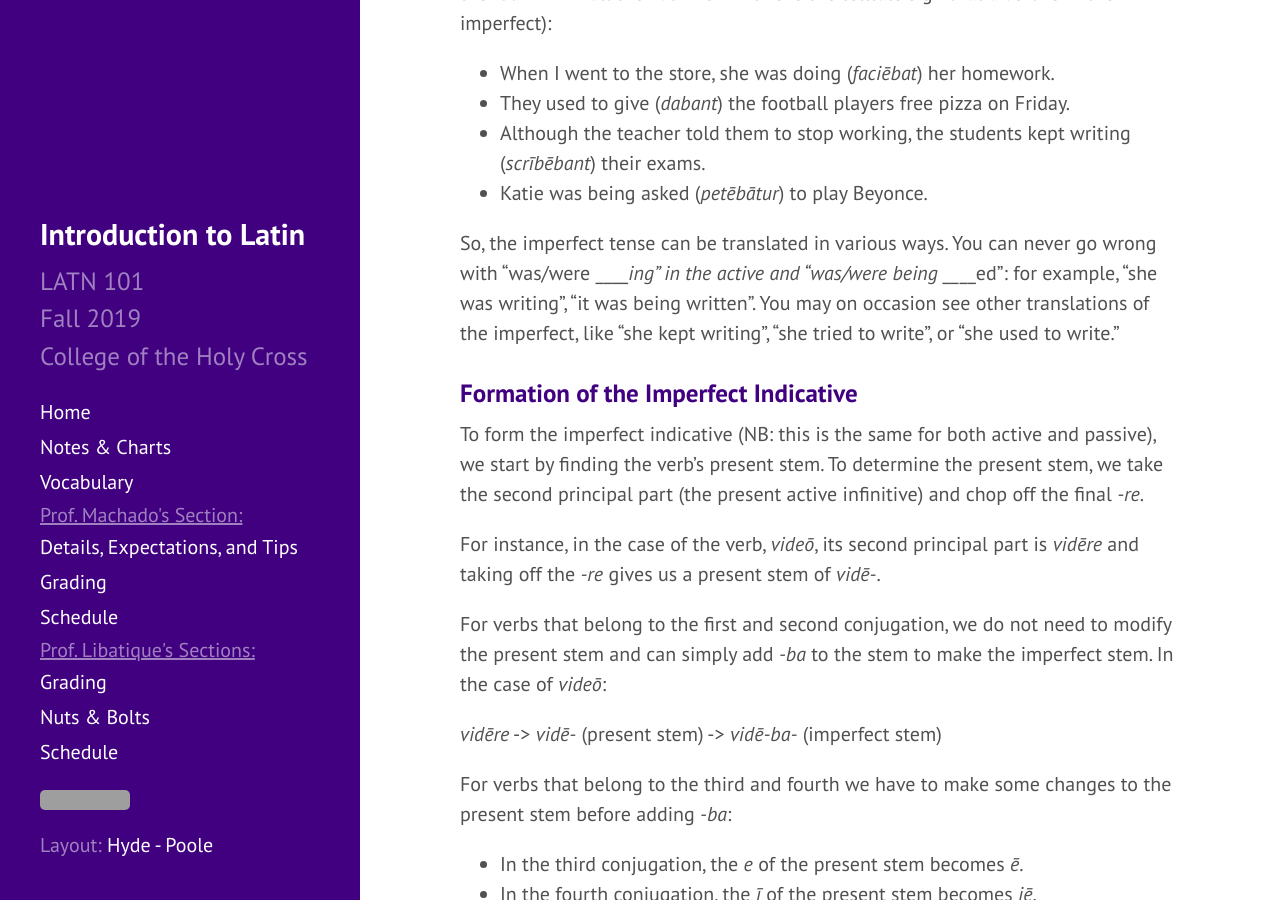
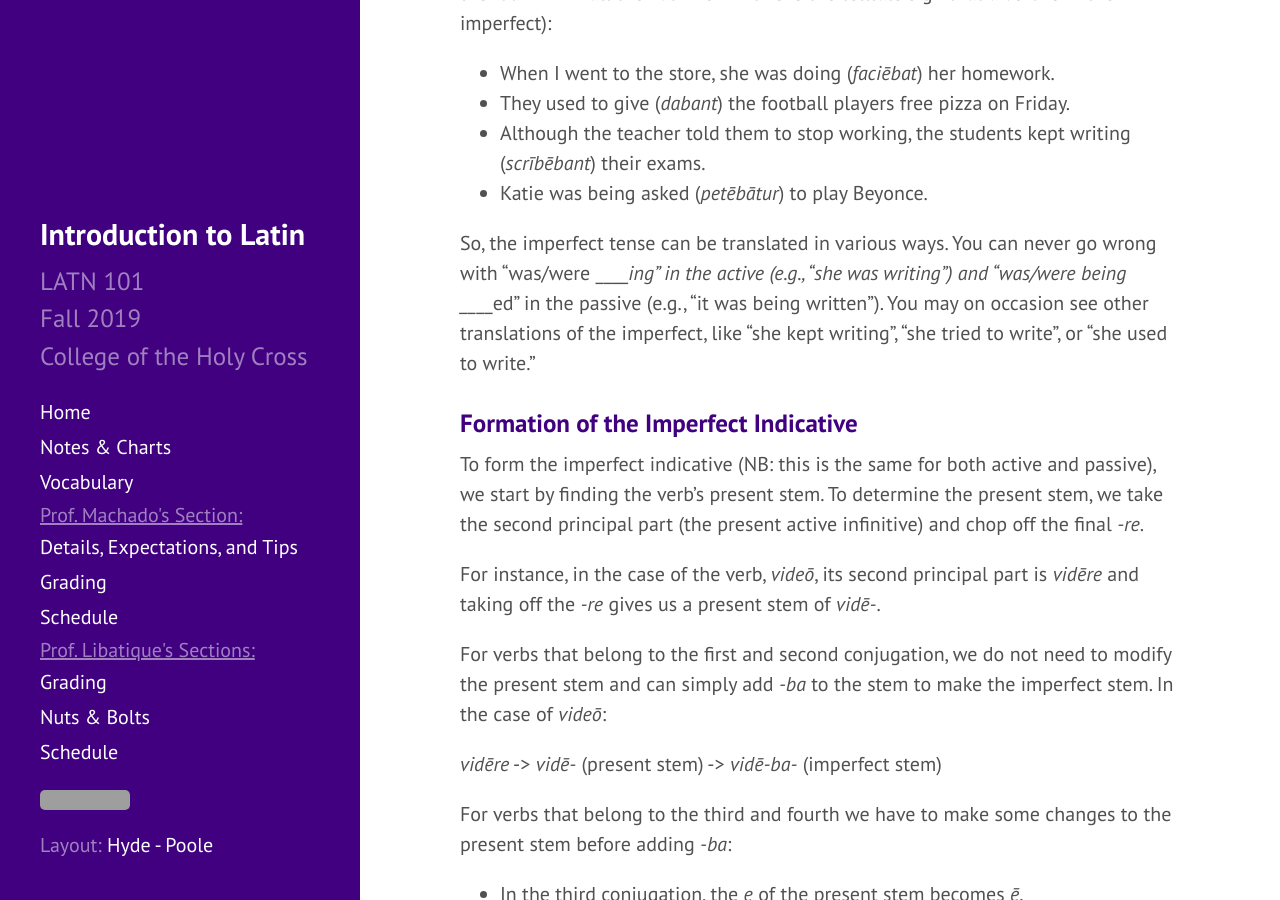
Before and after one commit to DLibatique/LATN102-S20, a Jekyll site: the page built from notes/2-tenses.md, in a window 1280 px wide and 900 px high, scrolled down 6766 px. Built offline with Jekyll 4.4.1, drawn with Linux system fonts in a browser that asks for light colours; grey boxes are pictures that could not be loaded.

Commit message:
modified imperfect translation notes

```diff
--- a/notes/2-tenses.md
+++ b/notes/2-tenses.md
@@ -186,7 +186,7 @@ Below are some English examples where we would use the Latin imperfect (note the
 * Although the teacher told them to stop working, the students kept writing (*scrībēbant*) their exams.
 * Katie was being asked (*petēbātur*) to play Beyonce.
 
-So, the imperfect tense can be translated in various ways. You can never go wrong with "was/were _____ing" in the active and "was/were being _____ed": for example, "she was writing", "it was being written". You may on occasion see other translations of the imperfect, like "she kept writing", "she tried to write", or "she used to write."
+So, the imperfect tense can be translated in various ways. You can never go wrong with "was/were _____ing" in the active (e.g., "she was writing") and "was/were being _____ed" in the passive (e.g., "it was being written"). You may on occasion see other translations of the imperfect, like "she kept writing", "she tried to write", or "she used to write."
 
 ### <a name="impfform">Formation of the Imperfect Indicative</a>
 
```
